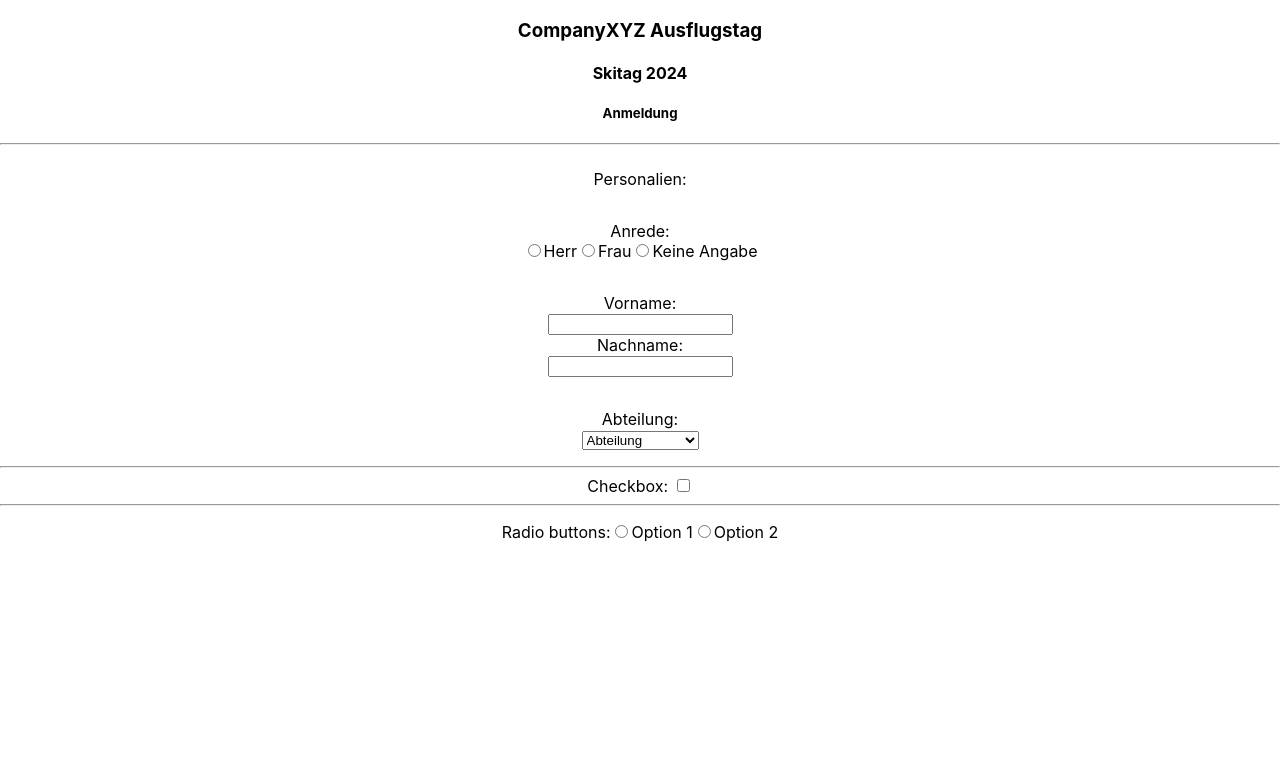
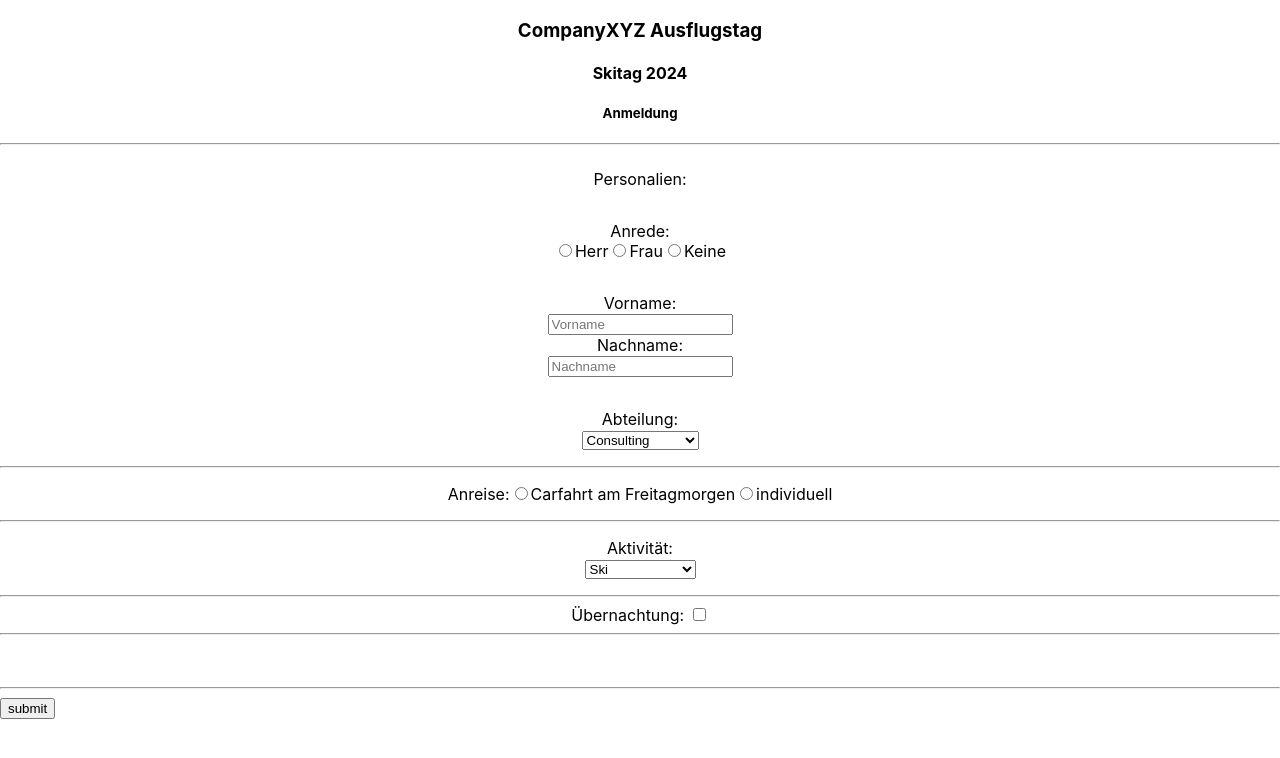
Before and after one commit to Okarashii/02-react-ui-elements, a React (Create React App) app: page / in a window 1280 px wide. Shown: the top 758 px of the page. Built offline with nearby package versions, Linux system fonts and the light colour scheme.

Commit message:
form phase1

```diff
--- a/src/App.js
+++ b/src/App.js
@@ -2,25 +2,15 @@ import React, {useState, useEffect} from 'react';
 import './App.css';
 
 function App() {
-    // const App = () =>
 
     // O_o => states
-    const [isToggled, setToggled] = useState(true);
-    const [isChecked, setCheckBoxed] = useState(true);
-    const [fname, setFname] = useState('');
-    const [lname, setLname] = useState('');
-    const [inputRadioBtn, setRadioBtn] = useState('');
-    const [selectDepartmentID, setDepartmentID] = useState('');
+    const [overnight, setOvernight] = useState(false);
+
     // O_o => fncs
-    const toggleTrueFalse = () => setToggled(!isToggled);
-    const updateFname = () => setFname(fname);
-    const updateLname = () => setLname(lname);
-    const selectDepartment = () => setDepartmentID(selectDepartmentID);
-
 
     return (
         <form>
-            <div className="App">
+            <div className='App'>
                 <h3>CompanyXYZ Ausflugstag</h3>
                 <h4>Skitag 2024</h4>
                 <h5>Anmeldung</h5>
@@ -31,63 +21,90 @@ function App() {
                     <p>
                         Anrede:<br />
                         <label>
-                            <input type="radio" name="anrede" value="Herr" />
+                            <input type='radio' name='anrede' value='Herr' />
                             Herr
                         </label>
                         <label>
-                            <input type="radio" name="anrede" value="Frau" />
+                            <input type='radio' name='anrede' value='Frau' />
                             Frau
                         </label>
                         <label>
-                            <input type="radio" name="anrede" value="Keine Angabe" />
-                            Keine Angabe
+                            <input type='radio' name='anrede' value='Keine' />
+                            Keine
                         </label>
                     </p>
 
                     <p>
-                        <label for="fname">Vorname:</label><br />
-                        <input type="text" id="fname" name="fname" value={fname} defaultValue="Vorname" /><br />
+                        <label for='fname'>Vorname:</label><br />
+                        <input type='text' id='fname' name='fname' placeholder='Vorname' /><br />
 
-                        <label for="lname">Nachname:</label><br />
-                        <input type="text" id="lname" name="lname" value={lname} defaultValue="Nachname" />
+                        <label for='lname'>Nachname:</label><br />
+                        <input type='text' id='lname' name='lname' placeholder='Nachname' />
                     </p>
                 </div>
 
                 <p>
-                    <label htmlFor={selectDepartmentID}>
+                    <label>
                         Abteilung:<br />
-                        <select id={selectDepartmentID} name="selectDepartment">
-                            <option defaultValue="selectDepartment">Abteilung</option>
-                            <option value="consulting">Consulting</option>
-                            <option value="creation">Creation</option>
-                            <option value="itDevelopment">IT-Development</option>
-                            <option value="itSupport">IT-Support</option>
+                        <select id='selectDepartmentID' name='selectDepartment'>
+                            <option value='consulting'>Consulting</option>
+                            <option value='creation'>Creation</option>
+                            <option value='itDevelopment'>IT-Development</option>
+                            <option value='itSupport'>IT-Support</option>
                         </select>
                     </label>
                 </p>
 
                 <hr />
 
-
-
-                <label>
-                    Checkbox: <input type="checkbox" name="myCheckbox" />
-                </label>
-                <hr />
                 <p>
-                    Radio buttons:
+                    Anreise:
                     <label>
-                        <input type="radio" name="myRadio" value="option1" />
-                        Option 1
+                        <input type='radio' name='anreise' value='car' />
+                        Carfahrt am Freitagmorgen
                     </label>
                     <label>
-                        <input type="radio" name="myRadio" value="option2" />
-                        Option 2
+                        <input type='radio' name='anreise' value='individuell' />
+                        individuell
+                    </label>
+                </p>
+                <hr />
+
+                <p>
+                    <label>
+                        Aktivität:<br />
+                        <select id='activity' name='activity'>
+                            <option value='ski'>Ski</option>
+                            <option value='schlitteln'>Schlitteln</option>
+                            <option value='bergrestaurant'>Bergrestaurant</option>
+                        </select>
                     </label>
                 </p>
 
 
+                <hr />
+
+                <label>
+                    Übernachtung: <input type='checkbox' name='overnight' checked={overnight} onChange={(e) => setOvernight(e.target.checked)} />
+                </label>
+                <hr />
+
+                <p style={{visibility:overnight ? 'visible' : 'hidden'}}>
+                    Abreise:
+                    <label>
+                        {overnight ? <input type='radio' name='abreise' value='car' /> : null}
+                        Carfahrt am Samstagmorgen
+                    </label>
+                    <label>
+                        <input type={overnight ? 'radio' : 'hidden'} name='abreise' value='individuell' />
+                        individuell
+                    </label>
+                </p>
+                <hr />
+
+
             </div>
+            <button type='submit'>submit</button>
         </form>
     );
 }
```
Also changed, not shown: 1 other file (tests, documents, lock files or other folders).
